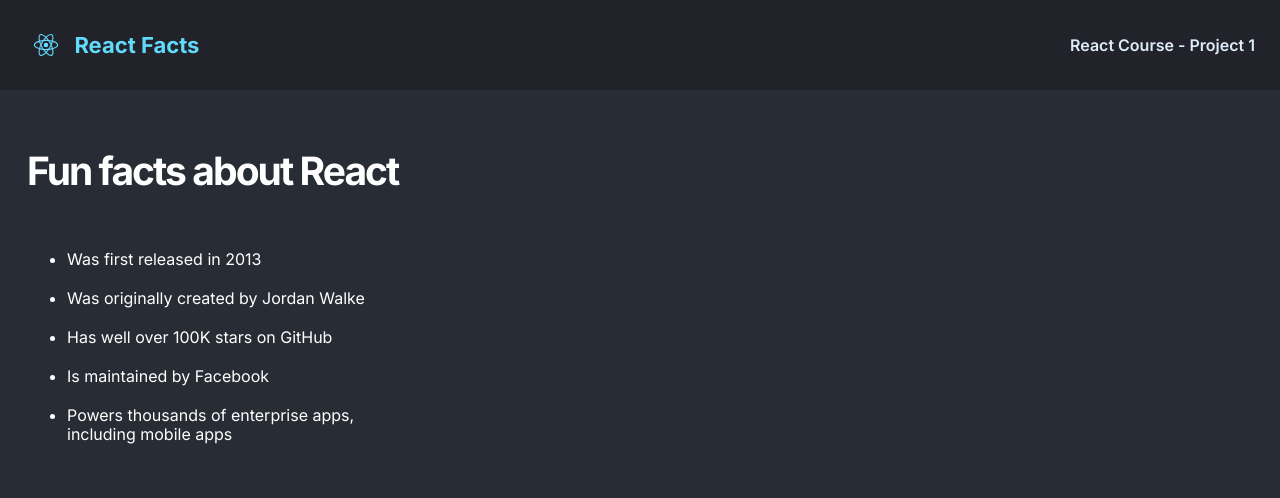
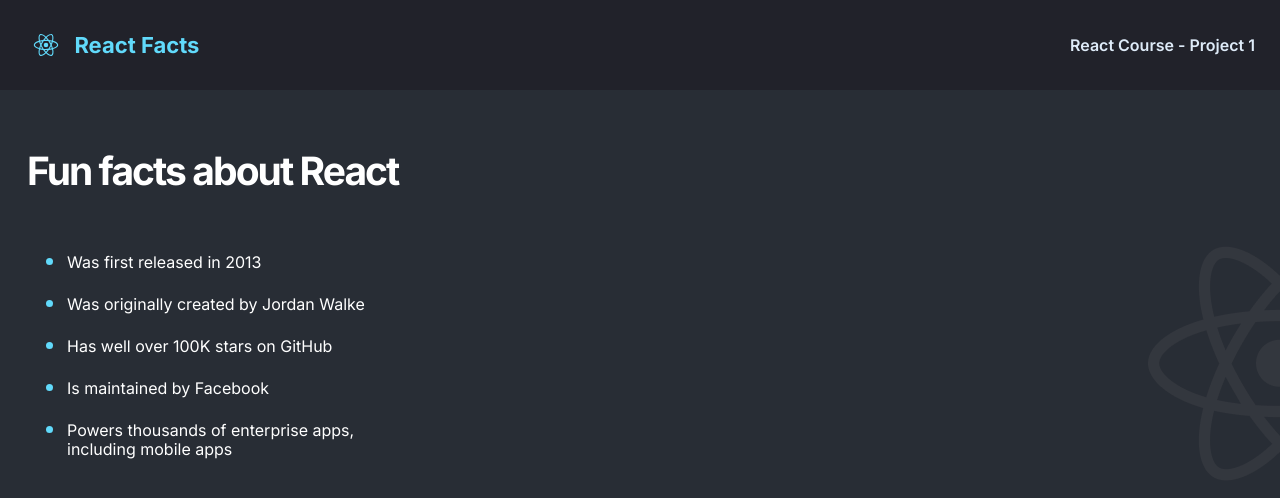
Before and after one commit to andyja/scrimba-second-react, a React (Create React App) app: page / in a window 1280 px wide. Shown: the top 498 px of the page. Built offline with nearby package versions, Linux system fonts and the light colour scheme.

Commit message:
project complete

```diff
--- a/src/App.css
+++ b/src/App.css
@@ -39,6 +39,9 @@
 main {
   padding: 57px 27px;
   color: white;
+  background-image: url(./images/reactjs-icon\ 2.png);
+  background-repeat: no-repeat;
+  background-position: right 75%;
 }
 
 .main--title {
@@ -55,6 +58,10 @@
 .main--facts > li {
   line-height: 19px;
   padding-block: 10px;
+}
+.main--facts > li::marker {
+  font-size: 1.4rem;
+  color: #61dafb;
 }
 /* .App {
   text-align: center;
--- a/src/components/NavBar.js
+++ b/src/components/NavBar.js
@@ -1,5 +1,5 @@
 import React from "react";
-import logo from "../logo.svg"
+import logo from "../images/logo.svg"
 
 function NavBar() {
     return (
```
Also changed, not shown: src/images/logo.svg (renamed from src/logo.svg), src/images/reactjs-icon 2.png (added).
